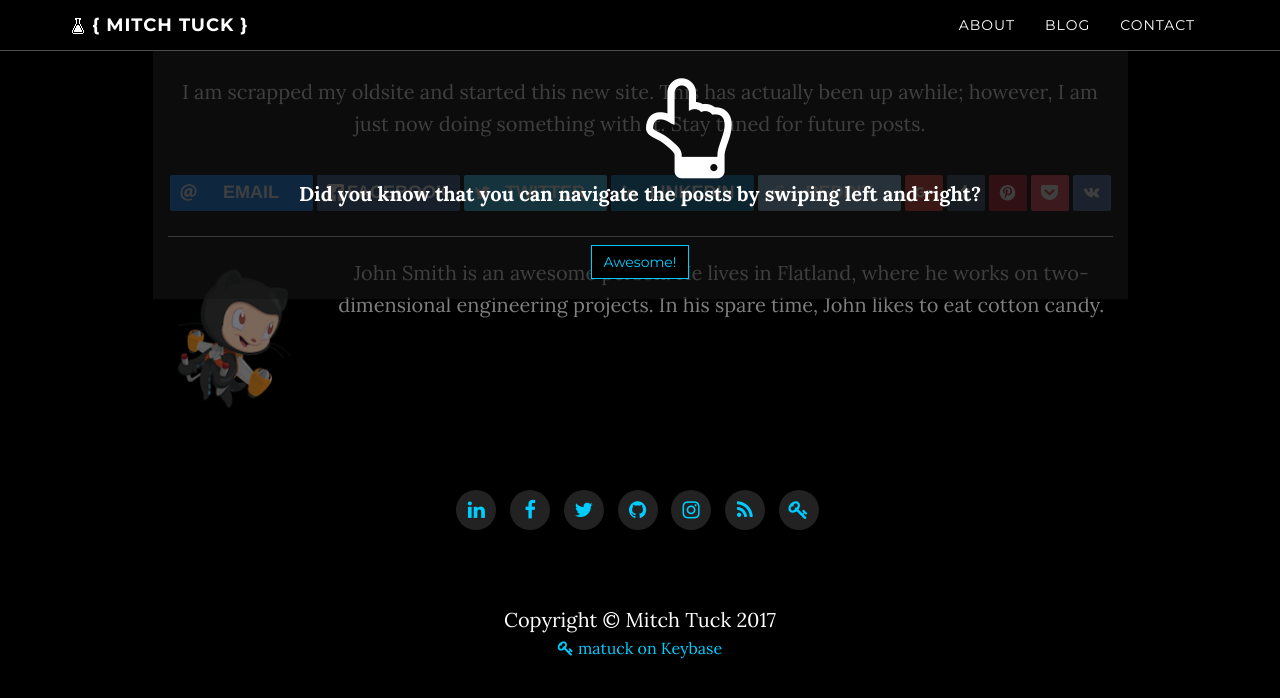
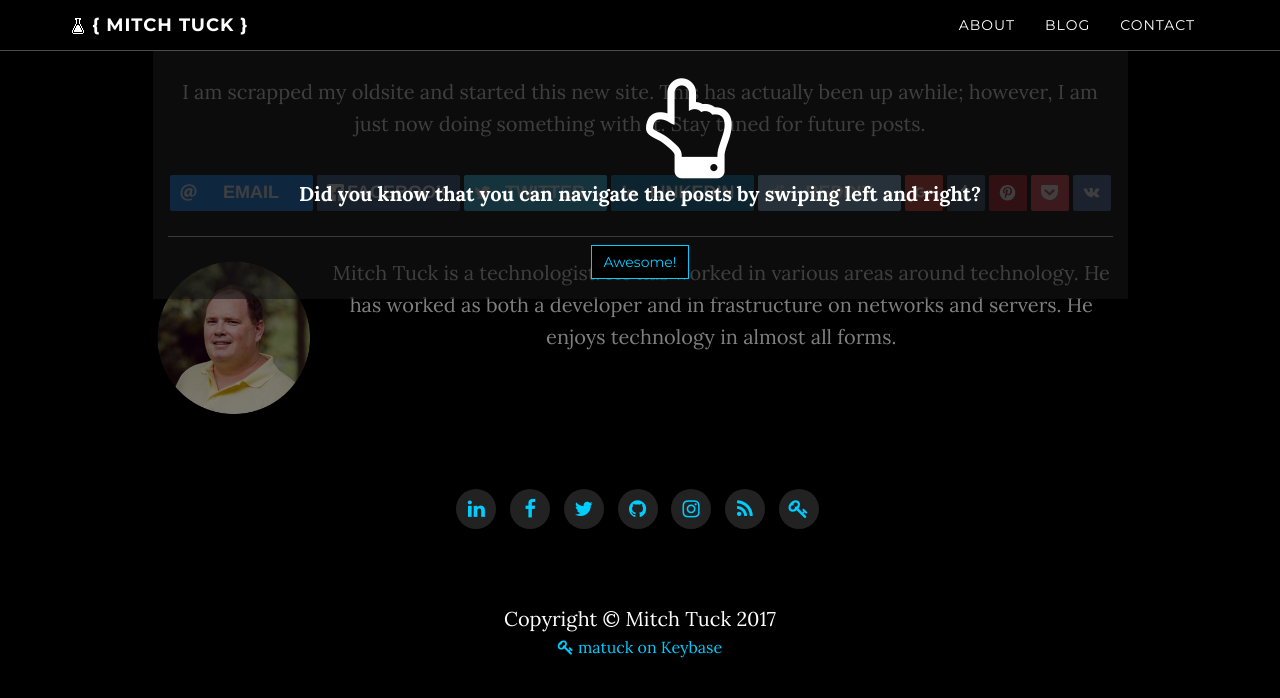
Before and after one commit to matuck/matuck.github.io, a Jekyll site: the page built from _posts/2017-04-24-newblog.html, in a window 1280 px wide and 900 px high, scrolled down 323 px. Shown: the top 698 px of the window. Built offline with Jekyll 4.4.1, drawn with Linux system fonts in a browser that asks for light colours; nearby versions of some CDN libraries; comment, search, counter and statistics services are not loaded; a style sheet for code colours, icons or effects is not loaded.

Commit message:
update author blurb

```diff
--- a/_config.yml
+++ b/_config.yml
@@ -136,8 +136,8 @@ email: "matuck@matuck.com"
 # This works best when your author blurb image has a transparent background, or matches your site background color.
 
 # if the author_blurb is not set, then this feature is skipped
-author_blurb: "John Smith is an awesome person. He lives in Flatland, where he works on two-dimensional engineering projects. In his spare time, John likes to eat cotton candy."
-author_blurb_image: "/img/author.png"
+author_blurb: "Mitch Tuck is a technologist.  He has worked in various areas around technology.  He has worked as both a developer and in frastructure on networks and servers.  He enjoys technology in almost all forms."
+author_blurb_image: "/img/me.png"
 
 ##################
 # Social Buttons #
```
